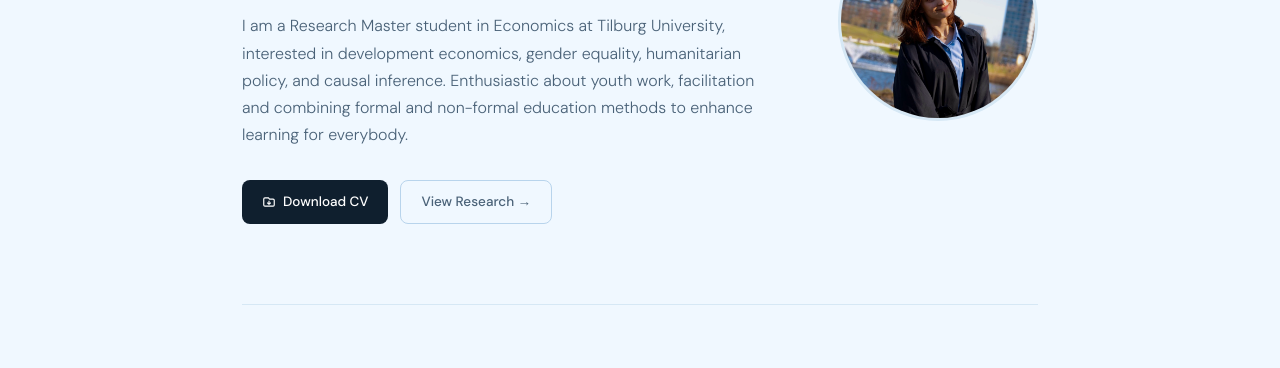
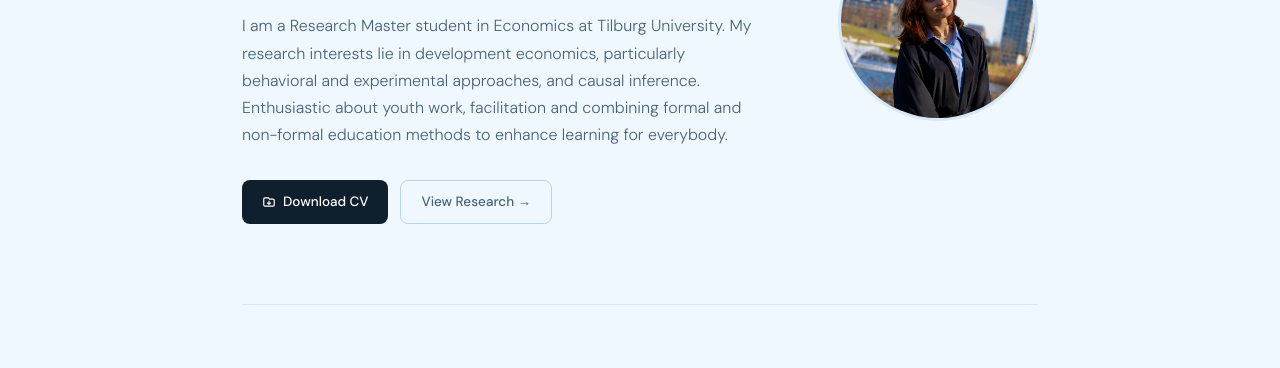
Before and after one commit to AliseRuza/AliseRuza.github.io, a plain HTML site: page index.html in a window 1280 px wide. Shown: the part 219-587 px from the top of the page. Drawn offline with Linux system fonts and the light colour scheme.

Commit message:
Refine bio to clarify research interests

```diff
--- a/index.html
+++ b/index.html
@@ -383,7 +383,7 @@
         <div>
           <h1 class="hero-name">Alise Ru<span class="z-flip" id="z-title">ž</span>a</h1>
           <p class="hero-bio">
-            I am a Research Master student in Economics at Tilburg University, interested in development economics, gender equality, humanitarian policy, and causal inference. Enthusiastic about youth work, facilitation and combining formal and non-formal education methods to enhance learning for everybody.
+            I am a Research Master student in Economics at Tilburg University. My research interests lie in development economics, particularly behavioral and experimental approaches, and causal inference. Enthusiastic about youth work, facilitation and combining formal and non-formal education methods to enhance learning for everybody.
           </p>
           <div class="hero-actions">
             <a href="CV_AliseRuza.pdf" class="btn btn-primary" download>
```
